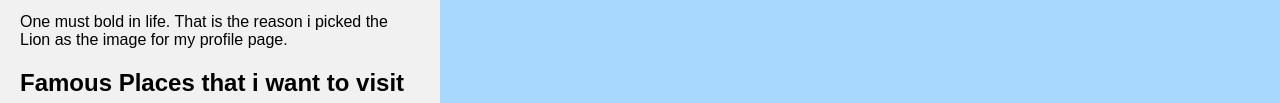
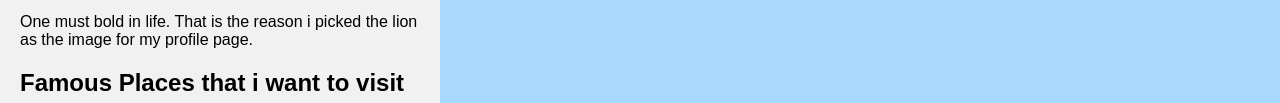
Before and after one commit to gg-mg/Persona, a plain HTML site: page index.html in a window 1280 px wide. Shown: the part 1213-1316 px from the top of the page. Drawn offline with Linux system fonts and the light colour scheme; a web font is replaced by a local one.

```diff
--- a/index.html
+++ b/index.html
@@ -41,7 +41,8 @@
         The countries i have visited are:
         <strong>Kenya</strong>, Uganda, Tanzania, Democratic Republic of Congo, South Africa, Ethiopia, China, India,
         Thailand, Malaysia,
-        Singapore, Sri Lanka, United Arab Emirates, United Kingdom, Belgium, Netherlands, France and United States of America.
+        Singapore, Sri Lanka, United Arab Emirates, United Kingdom, Belgium, Netherlands, France and United States of
+        America.
 
         Please invite me the next time you are travelling to a new country.
       </p>
@@ -53,7 +54,7 @@
       <img src="https://cutt.ly/9eXEzrQ" alt="A photo of a lion">
 
       <div class="filler" style="height:200px;"></div>
-      <p>One must bold in life. That is the reason i picked the Lion as the image for my profile page.</p>
+      <p>One must bold in life. That is the reason i picked the lion as the image for my profile page.</p>
 
       <h2>Famous Places that i want to visit</h2>
       <ol>
@@ -102,13 +103,13 @@
 
     </div>
 
-</div>
+  </div>
 
 
 
-    <div class="footer">
-      <h2><em>Always do what is right</em></h2>
-    </div>
+  <div class="footer">
+    <h2><em>Always do what is right</em></h2>
+  </div>
 
 
 </body>
```
